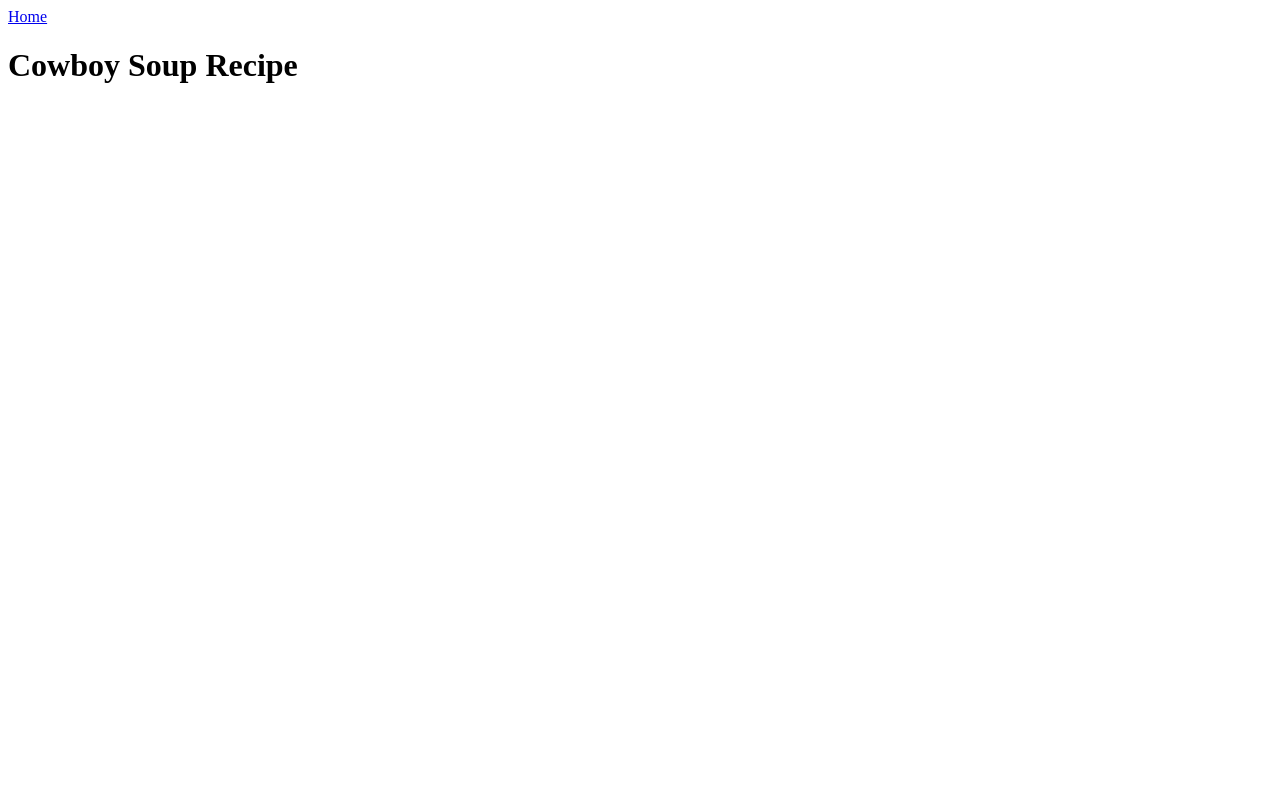
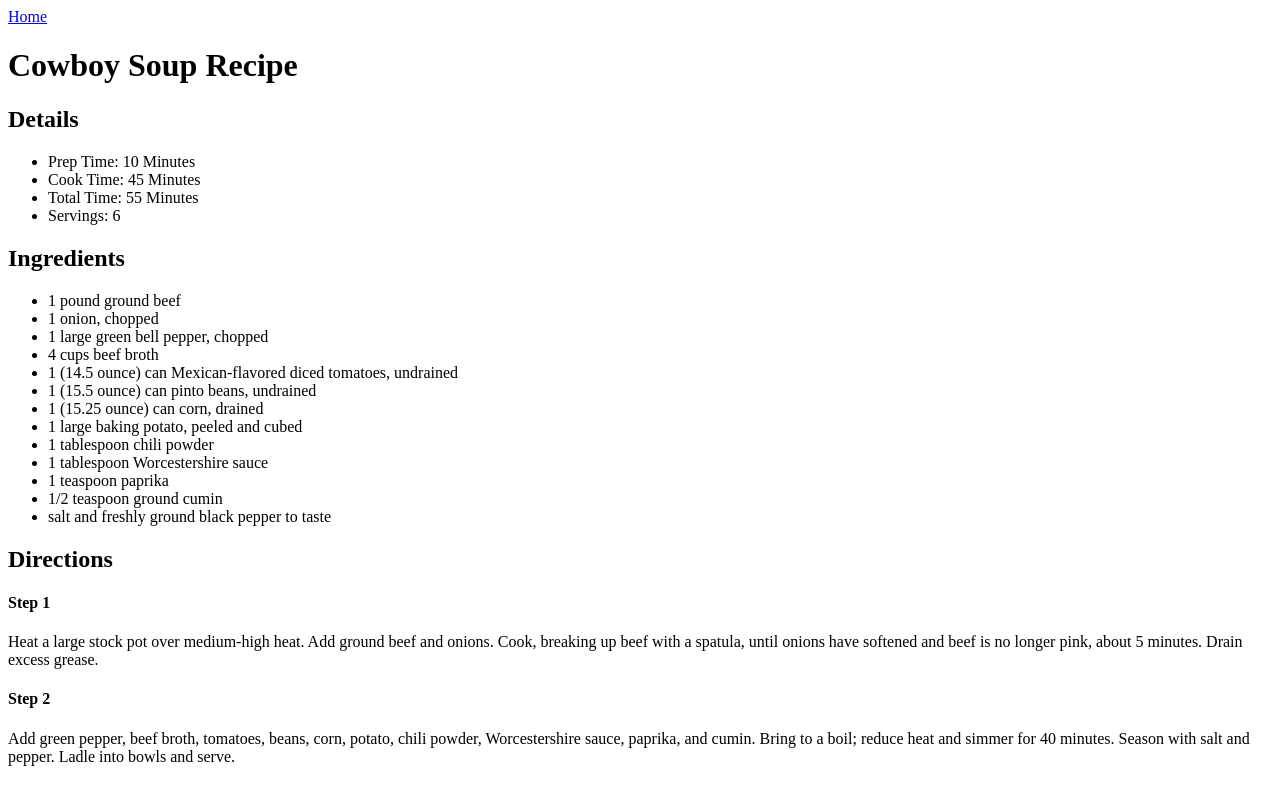
Before and after one commit to JuiceGame/odin-recipes, a plain HTML site: page recipes/cowboy-soup.html in a window 1280 px wide. Drawn offline with Linux system fonts and the light colour scheme.

Commit message:
Add cowboy soup recipe

```diff
--- a/recipes/cowboy-soup.html
+++ b/recipes/cowboy-soup.html
@@ -9,5 +9,33 @@
     <a href="../index.html">Home</a>
 
     <h1>Cowboy Soup Recipe</h1>
+    <h2>Details</h2>
+    <ul>
+        <li>Prep Time: 10 Minutes</li>
+        <li>Cook Time: 45 Minutes</li>
+        <li>Total Time: 55 Minutes</li>
+        <li>Servings: 6</li>
+    </ul>
+    <h2>Ingredients</h2>
+        <ul>
+            <li>1 pound ground beef</li>
+            <li>1 onion, chopped</li>
+            <li>1 large green bell pepper, chopped</li>
+            <li>4 cups beef broth</li>
+            <li>1 (14.5 ounce) can Mexican-flavored diced tomatoes, undrained</li>
+            <li>1 (15.5 ounce) can pinto beans, undrained</li>
+            <li>1 (15.25 ounce) can corn, drained</li>
+            <li>1 large baking potato, peeled and cubed</li>
+            <li>1 tablespoon chili powder</li>
+            <li>1 tablespoon Worcestershire sauce</li>
+            <li>1 teaspoon paprika</li>
+            <li>1/2 teaspoon ground cumin</li>
+            <li>salt and freshly ground black pepper to taste</li>
+        </ul>
+    <h2>Directions</h2>
+    <h4>Step 1</h4>
+    <p>Heat a large stock pot over medium-high heat. Add ground beef and onions. Cook, breaking up beef with a spatula, until onions have softened and beef is no longer pink, about 5 minutes. Drain excess grease.</p>
+    <h4>Step 2</h4>
+    <p>Add green pepper, beef broth, tomatoes, beans, corn, potato, chili powder, Worcestershire sauce, paprika, and cumin. Bring to a boil; reduce heat and simmer for 40 minutes. Season with salt and pepper. Ladle into bowls and serve.</p>
 </body>
 </html>
```
Also changed, not shown: recipes/angry-chicken.html (+9 -0 lines).
